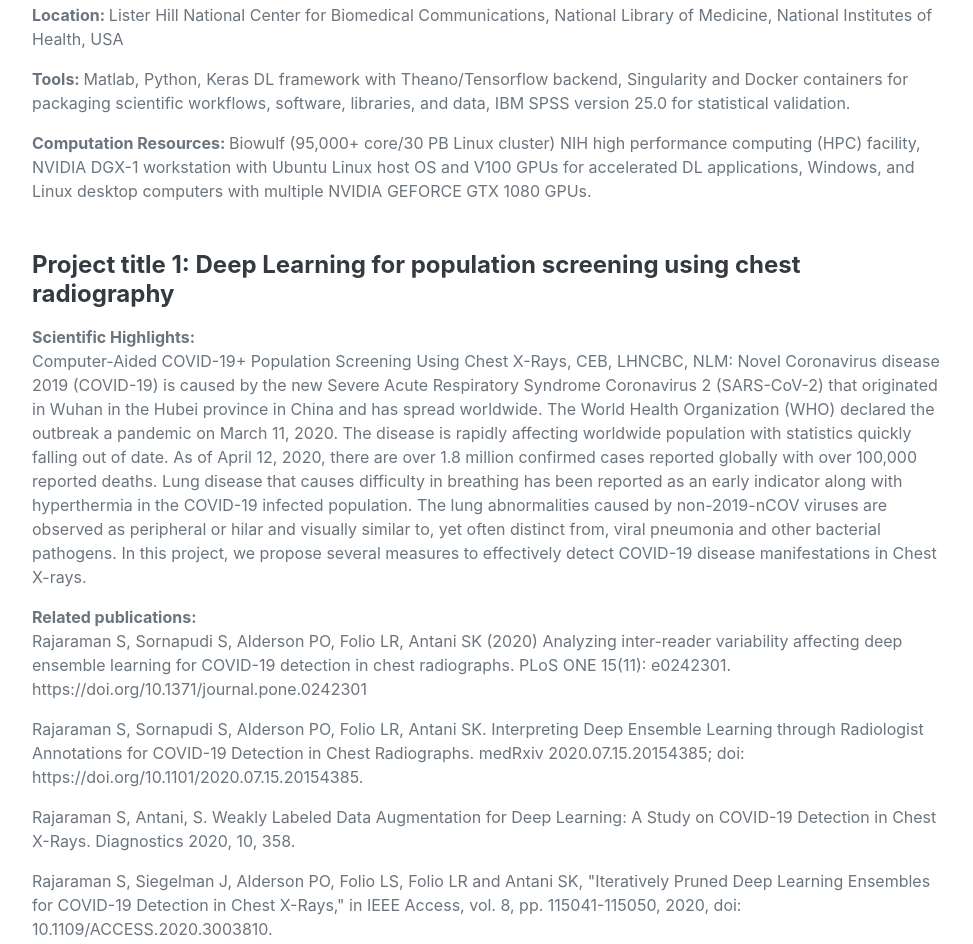
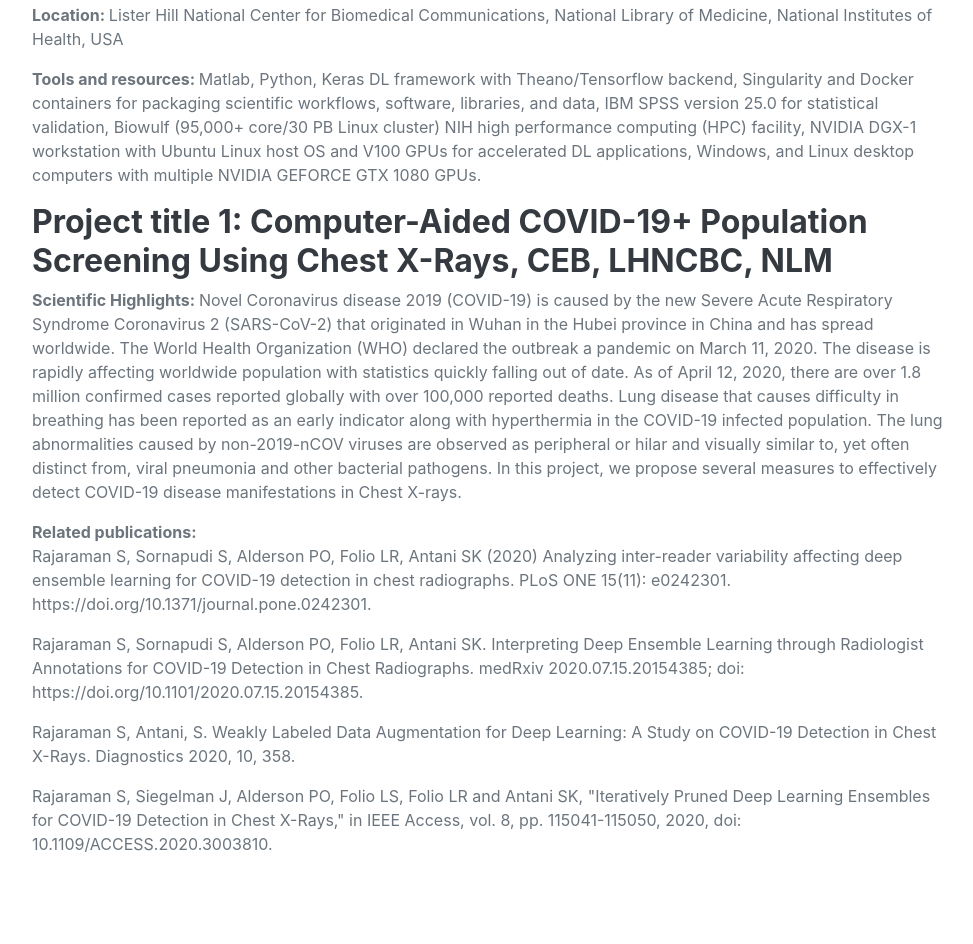
Before and after one commit to sivarama-rajaraman/portfolio, a plain HTML site: page index.html in a window 1280 px wide. Shown: the part 5393-6337 px from the top of the page, without its empty margins (288-1261 px from the left). Drawn offline with nearby package versions, Linux system fonts and the light colour scheme; a web font is replaced by a local one.

Commit message:
Update index.html

```diff
--- a/index.html
+++ b/index.html
@@ -256,62 +256,50 @@
             <div class="resume-section-content">
                 <h2 class="mb-5">Research Experience</h2>
                 <div class="flex-grow-1 mb-5">
-                    <h3>Project Group: Computer-Aided Population Screening Using Chest X-Rays, CEB, LHNCBC,
-                        NLM</h3>
+                    <h3>Project Group: Computer-Aided Population Screening Using Chest X-Rays, CEB, LHNCBC, NLM</h3>
                     <div class="flex-grow-1">
                         <p> <b>Location: </b> Lister Hill National Center for Biomedical Communications, National
                             Library of Medicine,
                             National Institutes of Health, USA
                         </p>
-                        <p> <b>Tools: </b> Matlab, Python, Keras DL framework with Theano/Tensorflow backend,
-                            Singularity and Docker
+                        <p> <b>Tools and resources: </b> Matlab, Python, Keras DL framework with Theano/Tensorflow
+                            backend, Singularity and Docker
                             containers for packaging scientific workflows, software, libraries, and data, IBM SPSS
                             version 25.0 for
-                            statistical validation.
-                        </p>
-                        <p> <b>Computation Resources: </b> Biowulf (95,000+ core/30 PB Linux cluster) NIH high
-                            performance computing
-                            (HPC) facility, NVIDIA DGX-1 workstation with Ubuntu Linux host OS and V100 GPUs for
-                            accelerated
-                            DL applications, Windows, and Linux desktop computers with multiple NVIDIA GEFORCE GTX 1080
-                            GPUs.
-                        </p>
-                    </div>
-                    <section>
-                        <h4 class="mt-5 mb-3">Project title 1: Deep Learning for population screening using chest
-                            radiography
-                        </h4>
-                        <div class="flex-grow-1">
-                            <div><b>Scientific Highlights:</b> </div>
-                            <p>
-                                Computer-Aided COVID-19+ Population Screening Using Chest X-Rays, CEB, LHNCBC, NLM:
-                                Novel Coronavirus disease 2019 (COVID-19) is caused by the new Severe Acute Respiratory Syndrome
-                                Coronavirus 2 (SARS-CoV-2) that originated in Wuhan in the Hubei province in China and has spread
-                                worldwide. The World Health Organization (WHO) declared the outbreak a pandemic on March 11, 2020.
-                                The disease is rapidly affecting worldwide population with statistics quickly falling out of date.
-                                As of April 12, 2020, there are over 1.8 million confirmed cases reported globally with over 100,000
-                                reported deaths. Lung disease that causes difficulty in breathing has been reported as an early
-                                indicator along with hyperthermia in the COVID-19 infected population. The lung abnormalities
-                                caused by non-2019-nCOV viruses are observed as peripheral or hilar and visually similar to,
-                                yet often distinct from, viral pneumonia and other bacterial pathogens. In this project, we
-                                propose several measures to effectively detect COVID-19 disease manifestations in Chest X-rays.
-                             </p>
-                                <div><b>Related publications:</b></div>
-                            <section>
-                                <P>Rajaraman S, Sornapudi S, Alderson PO, Folio LR, Antani SK (2020) Analyzing inter-reader variability
+                            statistical validation, Biowulf (95,000+ core/30 PB Linux cluster) NIH high performance computing (HPC) facility,
+                            NVIDIA DGX-1 workstation with Ubuntu Linux host OS and V100 GPUs for accelerated DL applications,
+                            Windows, and Linux desktop computers with multiple NVIDIA GEFORCE GTX 1080 GPUs.
+
+                        </p>
+                        <h3>Project title 1: Computer-Aided COVID-19+ Population Screening Using Chest X-Rays, CEB, LHNCBC, NLM</h3>
+                        <p> <b>Scientific Highlights: </b>Novel Coronavirus disease 2019 (COVID-19) is caused by the new Severe Acute Respiratory Syndrome
+                            Coronavirus 2 (SARS-CoV-2) that originated in Wuhan in the Hubei province in China and has spread worldwide.
+                            The World Health Organization (WHO) declared the outbreak a pandemic on March 11, 2020. The disease is rapidly
+                            affecting worldwide population with statistics quickly falling out of date. As of April 12, 2020,
+                            there are over 1.8 million confirmed cases reported globally with over 100,000 reported deaths.
+                            Lung disease that causes difficulty in breathing has been reported as an early indicator along with
+                            hyperthermia in the COVID-19 infected population. The lung abnormalities caused by non-2019-nCOV viruses
+                            are observed as peripheral or hilar and visually similar to, yet often distinct from, viral pneumonia and
+                            other bacterial pathogens. In this project, we propose several measures to effectively detect COVID-19
+                            disease manifestations in Chest X-rays.
+
+                        </p>
+                        <div><b>Related publications:</b></div>
+                        <section>
+                            <p>Rajaraman S, Sornapudi S, Alderson PO, Folio LR, Antani SK (2020) Analyzing inter-reader variability
                                     affecting deep ensemble learning for COVID-19 detection in chest radiographs.
-                                    PLoS ONE 15(11): e0242301. https://doi.org/10.1371/journal.pone.0242301
-                                </P>
+                                    PLoS ONE 15(11): e0242301. https://doi.org/10.1371/journal.pone.0242301. </p>
+
                                 <p>Rajaraman S, Sornapudi S, Alderson PO, Folio LR, Antani SK. Interpreting Deep Ensemble
                                     Learning through Radiologist Annotations for COVID-19 Detection in Chest Radiographs.
-                                    medRxiv 2020.07.15.20154385; doi: https://doi.org/10.1101/2020.07.15.20154385.
-                                </p>
+                                    medRxiv 2020.07.15.20154385; doi: https://doi.org/10.1101/2020.07.15.20154385. </p>
+
                                 <p>Rajaraman S, Antani, S. Weakly Labeled Data Augmentation for Deep Learning: A Study on COVID-19 Detection
-                                    in Chest X-Rays. Diagnostics 2020, 10, 358.
-                                </p>
+                                    in Chest X-Rays. Diagnostics 2020, 10, 358.</p>
+
                                 <p>Rajaraman S, Siegelman J, Alderson PO, Folio LS, Folio LR and Antani SK, "Iteratively Pruned Deep Learning
                                     Ensembles for COVID-19 Detection in Chest X-Rays," in IEEE Access, vol. 8, pp. 115041-115050, 2020,
-                                    doi: 10.1109/ACCESS.2020.3003810.
+                                    doi: 10.1109/ACCESS.2020.3003810.</p>
                                 </section>
                         </div>
                     </section>
```
